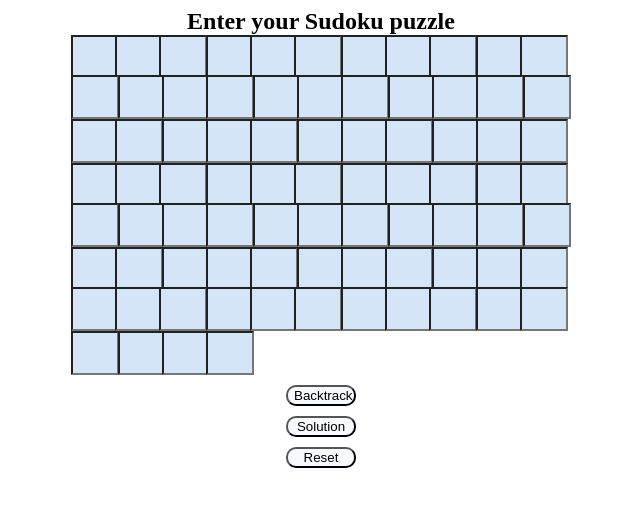
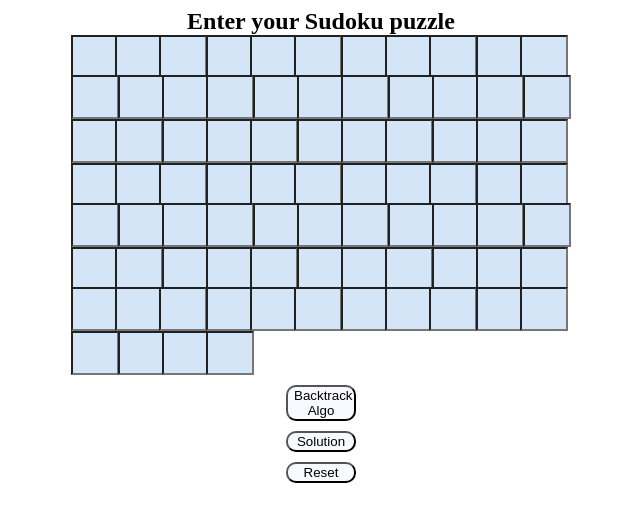
Before and after one commit to jubri7/sudoku-solver, a React (Create React App) app: page / in a window 1280 px wide. Shown: the top 522 px of the page, without its empty margins (319-959 px from the left). Built offline with nearby package versions, Linux system fonts and the light colour scheme.

Commit message:
add engine

```diff
--- a/package.json
+++ b/package.json
@@ -23,6 +23,9 @@
       "react-app/jest"
     ]
   },
+  "engines": {
+    "node": "14"
+  },
   "browserslist": {
     "production": [
       ">0.2%",
--- a/src/App.js
+++ b/src/App.js
@@ -36,7 +36,7 @@ const App = () => {
         })}
       </div>
       <div className="buttons">
-        <button onClick={() => solveButton(false)}>Backtrack</button>
+        <button onClick={() => solveButton(false)}>Backtrack Algo</button>
         <br />
         <button onClick={() => solveButton(true)}>Solution</button>
         <br />
--- a/src/hooks/useBoard.js
+++ b/src/hooks/useBoard.js
@@ -52,7 +52,7 @@ const useBoard = () => {
         const curr = stack[i];
         setTimeout(() => {
           changeCell(curr[0], curr[1], curr[2]);
-        }, 10 * i);
+        }, 8 * i);
       }
     } else {
       for (let i = 0; i < stack.length; i++) {
```
